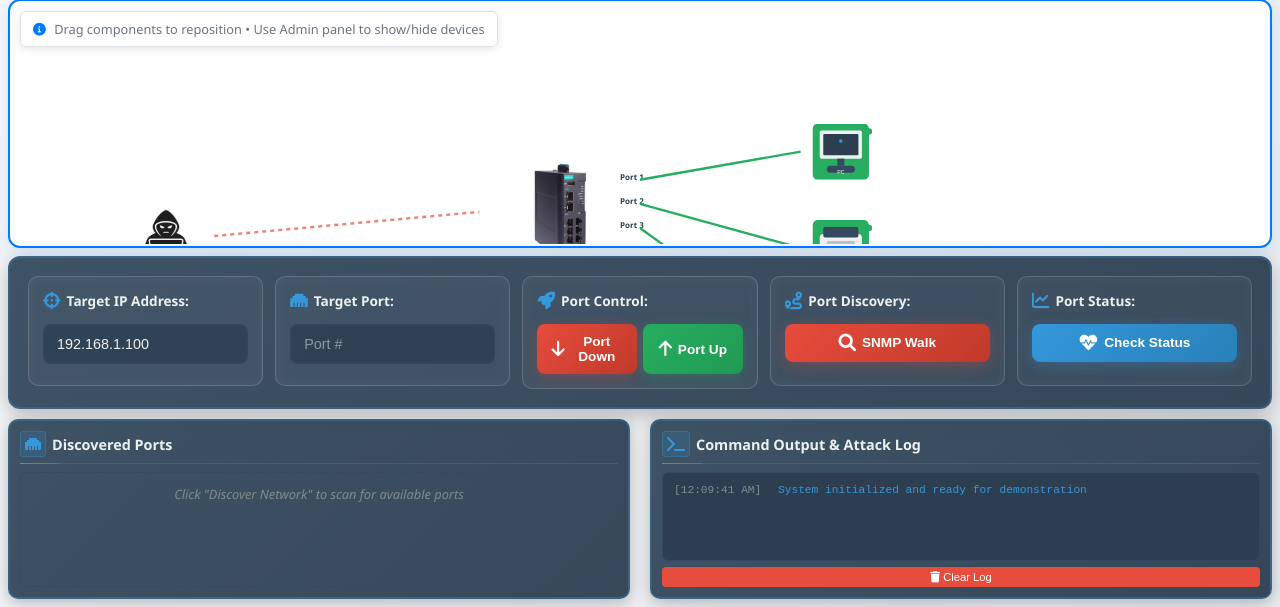
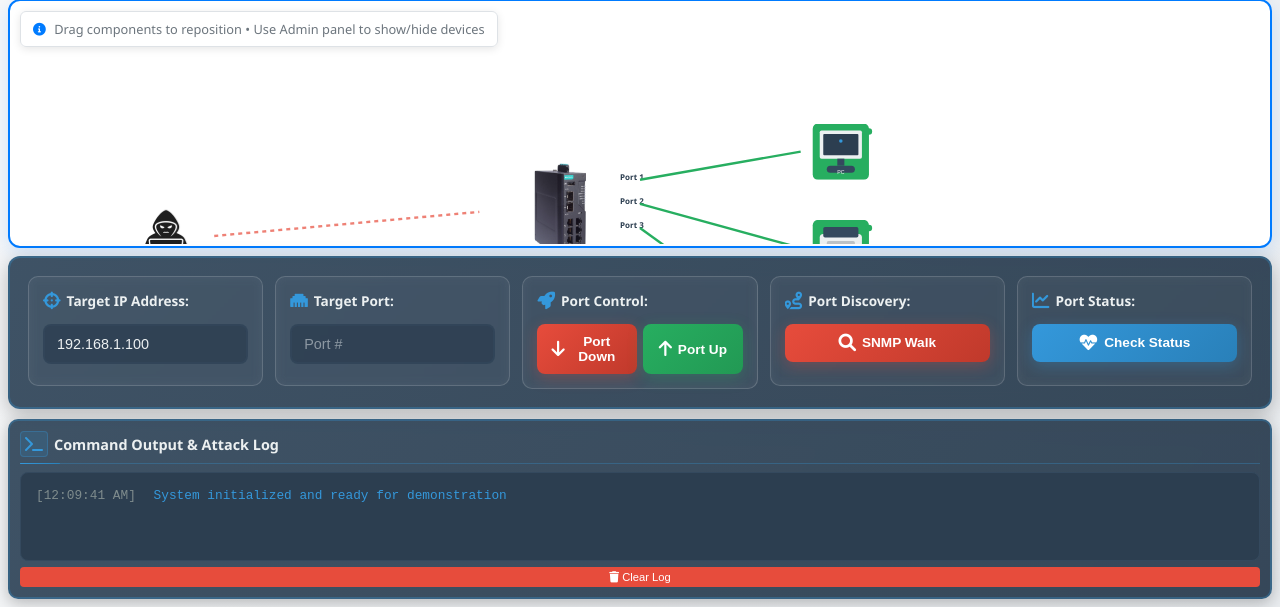
Before and after one commit to Whonceuponatime/kormarine-seanet, a Python web app: template templates/network_diagram.html in a window 1280 px wide. Shown: the part 193-800 px from the top of the page. Run offline with Jinja, Linux system fonts and the light colour scheme; the template is opened without the code that fills it, so the values that code supplies are empty.

Commit message:
CHECKPOINT

```diff
--- a/static/diagram.css
+++ b/static/diagram.css
@@ -702,18 +702,18 @@ body.admin-page {
     fill: #27ae60;
 }
 
-/* Professional Interaction Panel - Minimal size for more diagram space */
+/* Professional Interaction Panel - Single log section */
 .interaction-panel {
     display: grid;
-    grid-template-columns: 1fr 1fr;
-    gap: 12px;
+    grid-template-columns: 1fr;
+    gap: 0;
     flex-shrink: 0;
     min-height: 0;
-    height: 180px;
+    height: 200px;
 }
 
 /* Unified Panel Styling - Minimal size for more diagram space */
-.discovered-ports, .attack-log {
+.attack-log {
     background: linear-gradient(135deg, rgba(52, 73, 93, 0.95) 0%, rgba(44, 62, 80, 0.95) 100%);
     border: 2px solid rgba(52, 152, 219, 0.3);
     border-radius: 10px;
@@ -736,7 +736,7 @@ body.admin-page {
 /* Manual LED control styles removed */
 
 /* Panel Headers - Minimal size */
-.discovered-ports h3, .attack-log h3 {
+.attack-log h3 {
     color: #ecf0f1;
     font-size: 0.9rem;
     font-weight: 700;
@@ -750,7 +750,7 @@ body.admin-page {
     flex-shrink: 0;
 }
 
-.discovered-ports h3::after, .attack-log h3::after {
+.attack-log h3::after {
     content: '';
     position: absolute;
     bottom: -1px;
@@ -761,7 +761,7 @@ body.admin-page {
     border-radius: 1px;
 }
 
-.discovered-ports h3 i, .attack-log h3 i {
+.attack-log h3 i {
     color: #3498db;
     font-size: 1rem;
     padding: 4px;
@@ -770,119 +770,17 @@ body.admin-page {
     border: 1px solid rgba(52, 152, 219, 0.3);
 }
 
-/* Ports Grid - Minimal size for more diagram space */
-.ports-grid {
-    display: grid;
-    grid-template-columns: 1fr;
-    gap: 6px;
-    flex: 1;
-    overflow-y: auto;
-    min-height: 0;
-}
-
-.port-placeholder {
-    color: #7f8c8d;
-    font-style: italic;
-    text-align: center;
-    padding: 12px;
-    border: 1px dashed #34495e;
-    border-radius: 6px;
-    font-size: 0.8rem;
-}
-
-.port-item {
-    background: #34495e;
-    border: 1px solid #2c3e50;
-    border-radius: 6px;
-    padding: 8px;
-    transition: all 0.3s ease;
-    cursor: pointer;
-    font-size: 0.8rem;
-}
-
-.port-item:hover {
-    border-color: #3498db;
-    background: #3f5671;
-}
-
-.port-item.attacking {
-    border-color: #f39c12;
-    background: #6b4f1a;
-    animation: portPulse 1s infinite;
-}
-
-@keyframes portPulse {
-    0%, 100% { background: #6b4f1a; }
-    50% { background: #8e6324; }
-}
-
-.port-name {
-    color: #ecf0f1;
-    font-weight: bold;
-    margin-bottom: 5px;
-}
-
-.port-status {
-    display: flex;
-    justify-content: space-between;
-    margin-bottom: 10px;
-    font-size: 0.9rem;
-}
-
-.status-up {
-    color: #27ae60;
-}
-
-.status-down {
-    color: #e74c3c;
-}
-
-.port-actions {
-    display: flex;
-    gap: 8px;
-}
-
-.port-btn {
-    flex: 1;
-    padding: 6px 10px;
-    border: none;
-    border-radius: 4px;
-    font-size: 0.8rem;
-    font-weight: 600;
-    cursor: pointer;
-    transition: all 0.3s ease;
-}
-
-.port-btn.attack {
-    background: linear-gradient(135deg, #e74c3c, #c0392b);
-    color: white;
-}
-
-.port-btn.restore {
-    background: linear-gradient(135deg, #27ae60, #229954);
-    color: white;
-}
-
-.port-btn:hover {
-    transform: translateY(-1px);
-    box-shadow: 0 3px 10px rgba(0, 0, 0, 0.3);
-}
-
-.port-btn:disabled {
-    opacity: 0.5;
-    cursor: not-allowed;
-    transform: none;
-}
-
-/* Attack Log - Minimal size for more diagram space */
+/* Discovered ports styles removed - section eliminated */
+
+/* Attack Log - Expanded to fill entire bottom area */
 .log-container {
     flex: 1;
     overflow-y: auto;
     background: #2c3e50;
-    border-radius: 6px;
-    padding: 8px;
+    border-radius: 8px;
+    padding: 12px;
     font-family: 'Courier New', monospace;
-    font-size: 0.7rem;
+    font-size: 0.8rem;
     border: 1px solid #34495e;
     min-height: 0;
 }
--- a/static/diagram.js
+++ b/static/diagram.js
@@ -347,9 +347,8 @@ class NetworkDiagram {
 
         this.interfaces = ports;
         this.addLog(`Found ${ports.length} network interfaces`, ports.length > 0 ? 'success' : 'warning');
-        this.displayPorts();
 
-        // Log discovered ports
+        // Log discovered ports directly in the log
         if (ports.length > 0) {
             ports.forEach(port => {
                 this.addLog(`Port ${port.ifIndex}: ${port.name}`, 'info');
@@ -446,106 +445,11 @@ class NetworkDiagram {
         return results;
     }
 
-    displayPorts() {
-        const container = document.getElementById('ports-container');
+    // displayPorts function removed - discovered ports section eliminated
 
-        if (this.interfaces.length === 0) {
-            container.innerHTML = '<div class="port-placeholder">No network interfaces found</div>';
-            return;
-        }
+    // Old attackPort function removed - using direct port control buttons now
 
-        let html = '';
-        this.interfaces.forEach((iface, index) => {
-            const statusClass = iface.operStatus === 'up' ? 'status-up' : 'status-down';
-            const adminClass = iface.adminStatus === 'up' ? 'status-up' : 'status-down';
-
-            html += `
-                <div class="port-item" data-ifindex="${iface.ifIndex}" data-port="${index + 1}">
-                    <div class="port-name">${iface.name}</div>
-                    <div class="port-status">
-                        <span>Admin: <span class="${adminClass}">${iface.adminStatus.toUpperCase()}</span></span>
-                        <span>Oper: <span class="${statusClass}">${iface.operStatus.toUpperCase()}</span></span>
-                    </div>
-                    <div class="port-actions">
-                        <button class="port-btn attack" onclick="networkDiagram.attackPort('${iface.ifIndex}', 'down', ${index + 1})">
-                            <i class="fas fa-arrow-down"></i> Attack
-                        </button>
-                        <button class="port-btn restore" onclick="networkDiagram.attackPort('${iface.ifIndex}', 'up', ${index + 1})">
-                            <i class="fas fa-arrow-up"></i> Restore
-                        </button>
-                    </div>
-                </div>
-            `;
-        });
-
-        container.innerHTML = html;
-    }
-
-    // Attack Port Function
-    async attackPort(ifIndex, action, portNumber) {
-        if (this.isAttacking) {
-            this.addLog('Attack already in progress, please wait...', 'warning');
-            return;
-        }
-
-        this.isAttacking = true;
-        this.currentAttackPort = portNumber;
-
-        const actionText = action === 'down' ? 'ATTACK' : 'RESTORE';
-        const community = 'private'; // Use write community
-
-        this.addLog(`${actionText}: Targeting port ${ifIndex} (${action.toUpperCase()})`, 'attack');
-        this.setAttackMode(true);
-        this.highlightTargetDevice(portNumber, true);
-
-        try {
-            // Animate attack packet
-            this.animateAttackPacket(portNumber, action);
-
-            // Execute SNMP command
-            const endpoint = action === 'down' ? 'portdown' : 'portup';
-            const response = await fetch(`/snmp/${endpoint}?target=${encodeURIComponent(this.targetIP)}&ifindex=${encodeURIComponent(ifIndex)}&community=${encodeURIComponent(community)}`);
-            const data = await response.json();
-
-            if (data.ok) {
-                this.addLog(`${actionText} successful on port ${ifIndex}`, 'success');
-                this.updatePortStatus(ifIndex, action);
-                this.updateDeviceStatus(portNumber, action);
-                // Activity LED flash removed
-            } else {
-                this.addLog(`${actionText} failed: ${data.error || 'Unknown error'}`, 'error');
-            }
-
-        } catch (error) {
-            this.addLog(`${actionText} error: ${error.message}`, 'error');
-        }
-
-        // Clean up attack state
-        setTimeout(() => {
-            this.setAttackMode(false);
-            this.highlightTargetDevice(portNumber, false);
-            this.isAttacking = false;
-            this.currentAttackPort = null;
-        }, 2000);
-    }
-
-    updatePortStatus(ifIndex, action) {
-        // Update the port display
-        const portElement = document.querySelector(`[data-ifindex="${ifIndex}"]`);
-        if (portElement) {
-            const adminSpan = portElement.querySelector('.port-status span:first-child span');
-            if (adminSpan) {
-                adminSpan.textContent = action.toUpperCase();
-                adminSpan.className = action === 'up' ? 'status-up' : 'status-down';
-            }
-        }
-
-        // Update interface data
-        const iface = this.interfaces.find(i => i.ifIndex === ifIndex);
-        if (iface) {
-            iface.adminStatus = action;
-        }
-    }
+    // updatePortStatus function removed - no longer needed without discovered ports panel
 
     updateDeviceStatus(portNumber, action) {
         const deviceStatus = document.getElementById(`device-${portNumber}-status`);
--- a/templates/network_diagram.html
+++ b/templates/network_diagram.html
@@ -37,7 +37,7 @@
                     <span>Drag components to reposition • Use Admin panel to show/hide devices</span>
                 </div>
             </div>
-            <svg id="network-svg" viewBox="0 0 1400 300" xmlns="http://www.w3.org/2000/svg" style="width: 100%; height: 100%;">
+            <svg id="network-svg" viewBox="0 0 1400 300" xmlns="gihttp://www.w3.org/2000/svg" style="width: 100%; height: 100%;">
                 <defs>
                     <!-- Gradients for modern styling -->
                     <linearGradient id="attackerGradient" x1="0%" y1="0%" x2="100%" y2="100%">
@@ -274,17 +274,6 @@
         </div>
 
         <div class="interaction-panel">
-            <div class="discovered-ports" id="discovered-ports">
-                <h3><i class="fas fa-ethernet"></i> Discovered Ports</h3>
-                <div class="ports-grid" id="ports-container">
-                    <div class="port-placeholder">
-                        Click "Discover Network" to scan for available ports
-                    </div>
-                </div>
-            </div>
-
-
-
             <div class="attack-log">
                 <h3><i class="fas fa-terminal"></i> Command Output & Attack Log</h3>
                 <div class="log-container" id="log-container">
```
Also changed, not shown: other parts of static/diagram.css (+12 -15 lines), 1 other file.
